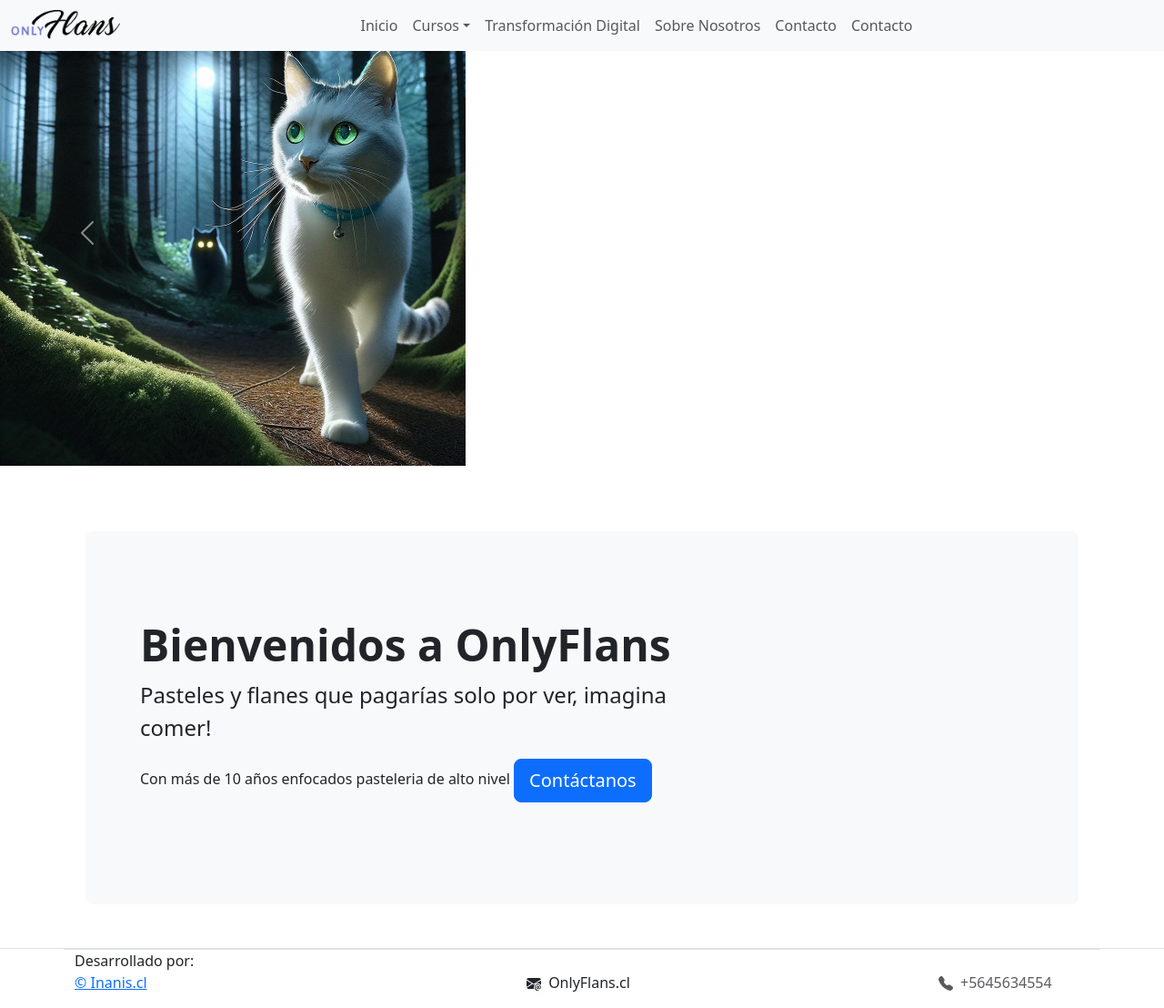
After one commit to ValeriaPFR/Dev_OnlyFlans, a Django app: page / in a window 1280 px wide. The commit adds this page. Shown: the whole page at 91% size. Run offline with Django 5.2, Linux system fonts and the light colour scheme.

Commit message:
base de trabajo

```diff
--- a/onlyflans/settings.py
+++ b/onlyflans/settings.py
@@ -124,6 +124,7 @@ STATIC_ROOT = 'static/'
 
 STATICFILES_DIRS = [
     os.path.join(BASE_DIR, 'onlyflans\static'),
+
 ]
 
 
--- a/onlyflans/urls.py
+++ b/onlyflans/urls.py
@@ -18,10 +18,11 @@ from django.contrib import admin
 from django.conf import settings
 from django.urls import path
 from django.conf.urls.static import static
-from web.views import indice, acerca, bienvenido
+from web.views import indice, acerca, bienvenido, home
 
 urlpatterns = [
     path("admin/", admin.site.urls),
+    path("", home, name="home"),
     path('indice', indice, name='indice'),
     path('acerca/', acerca, name='acerca'),
     path('bienvenido/', acerca, name='bienvenido'),
--- a/web/templates/about.html
+++ b/web/templates/about.html
@@ -14,6 +14,7 @@
 
         <section>
             <img src="{% static 'img/logo-onlyflans.png' %}" alt="Logo" width="100">
+            <img src="{% static 'gato.png' %}" alt="gato" width="100">
 
         <script src="https://cdn.jsdelivr.net/npm/bootstrap@5.3.2/dist/js/bootstrap.bundle.min.js"
         integrity="sha384-C6RzsynM9kWDrMNeT87bh95OGNyZPhcTNXj1NW7RuBCsyN/o0jlpcV8Qyq46cDfL" crossorigin="anonymous"></script>
--- a/web/templates/base.html
+++ b/web/templates/base.html
@@ -8,8 +8,16 @@
         <link href="https://cdn.jsdelivr.net/npm/bootstrap@5.3.3/dist/css/bootstrap.min.css" rel="stylesheet" integrity="sha384-QWTKZyjpPEjISv5WaRU9OFeRpok6YctnYmDr5pNlyT2bRjXh0JMhjY6hW+ALEwIH" crossorigin="anonymous">
     </head>
     <body>
-        <section>
-            <img src="{% static 'web\static\img\logo-onlyflans.png' %}" alt="Logo" width="100" height="100">
+        <title>No hay Flan como Only Flans</title>
+
+        {% comment %} <link href="{% static 'images/favicon.ico' %}" rel="shortcut icon" type="image/x-icon"> {% endcomment %}
+        {% include 'navbar.html' %}
+
+        {%block content%}
+        {% endblock %}
+
+        {% include 'footer.html' %}
+
 
         <script src="https://cdn.jsdelivr.net/npm/bootstrap@5.3.2/dist/js/bootstrap.bundle.min.js"
         integrity="sha384-C6RzsynM9kWDrMNeT87bh95OGNyZPhcTNXj1NW7RuBCsyN/o0jlpcV8Qyq46cDfL" crossorigin="anonymous"></script>
--- /dev/null
+++ b/web/templates/footer.html
@@ -0,0 +1,35 @@
+
+
+<!-- ========================= FOOTER ========================= -->
+<footer class="section-footer border-top">
+
+	<div class="container">
+		<section class="footer-bottom border-top row">
+			<div class="col-md-2">
+				Desarrollado por:
+				<p class="text-muted">
+
+					<a href="https://www.inanis.cl" target="_blank"> &copy; Inanis.cl</a>
+				</p>
+			</div>
+			<div class="col-md-8 text-md-center">
+				<br>
+
+				<svg xmlns="http://www.w3.org/2000/svg" width="16" height="16" fill="currentColor" class="bi bi-envelope-at-fill" viewBox="0 0 16 16">
+					<path d="M2 2A2 2 0 0 0 .05 3.555L8 8.414l7.95-4.859A2 2 0 0 0 14 2H2Zm-2 9.8V4.698l5.803 3.546L0 11.801Zm6.761-2.97-6.57 4.026A2 2 0 0 0 2 14h6.256A4.493 4.493 0 0 1 8 12.5a4.49 4.49 0 0 1 1.606-3.446l-.367-.225L8 9.586l-1.239-.757ZM16 9.671V4.697l-5.803 3.546.338.208A4.482 4.482 0 0 1 12.5 8c1.414 0 2.675.652 3.5 1.671Z"/>
+					<path d="M15.834 12.244c0 1.168-.577 2.025-1.587 2.025-.503 0-1.002-.228-1.12-.648h-.043c-.118.416-.543.643-1.015.643-.77 0-1.259-.542-1.259-1.434v-.529c0-.844.481-1.4 1.26-1.4.585 0 .87.333.953.63h.03v-.568h.905v2.19c0 .272.18.42.411.42.315 0 .639-.415.639-1.39v-.118c0-1.277-.95-2.326-2.484-2.326h-.04c-1.582 0-2.64 1.067-2.64 2.724v.157c0 1.867 1.237 2.654 2.57 2.654h.045c.507 0 .935-.07 1.18-.18v.731c-.219.1-.643.175-1.237.175h-.044C10.438 16 9 14.82 9 12.646v-.214C9 10.36 10.421 9 12.485 9h.035c2.12 0 3.314 1.43 3.314 3.034v.21Zm-4.04.21v.227c0 .586.227.8.581.8.31 0 .564-.17.564-.743v-.367c0-.516-.275-.708-.572-.708-.346 0-.573.245-.573.791Z"/>
+				</svg><span  class="px-2">OnlyFlans.cl</span>
+
+
+			</div>
+			<div class="col-md-2 text-md-right text-muted">
+				<br>
+
+				<svg xmlns="http://www.w3.org/2000/svg" width="16" height="16" fill="currentColor" class="bi bi-telephone-fill" viewBox="0 0 16 16">
+					<path fill-rule="evenodd" d="M1.885.511a1.745 1.745 0 0 1 2.61.163L6.29 2.98c.329.423.445.974.315 1.494l-.547 2.19a.678.678 0 0 0 .178.643l2.457 2.457a.678.678 0 0 0 .644.178l2.189-.547a1.745 1.745 0 0 1 1.494.315l2.306 1.794c.829.645.905 1.87.163 2.611l-1.034 1.034c-.74.74-1.846 1.065-2.877.702a18.634 18.634 0 0 1-7.01-4.42 18.634 18.634 0 0 1-4.42-7.009c-.362-1.03-.037-2.137.703-2.877L1.885.511z"/>
+				</svg><span  class="px-2">+5645634554</span>
+			</div>
+		</section>
+	</div><!-- //container -->
+</footer>
+<!-- ========================= FOOTER END // ========================= -->
--- /dev/null
+++ b/web/templates/home.html
@@ -0,0 +1,90 @@
+{% extends 'base.html' %}
+{% load static %}
+
+{% block content %}
+<!-- ========================= SECTION MAIN ========================= -->
+<section id="inicio" class="section-name padding-y-sm">
+  <div id="carouselExample" class="carousel slide">
+    <div class="carousel-inner">
+      <div class="carousel-item active">
+        <img src="{% static 'img/blue.png' %}" class="img-fluid" alt="blue-gato" style="width: 40%; height: auto;">
+      </div>
+      <div class="carousel-item">
+        <img src="{% static 'img/blue.png' %}" class="img-fluid" alt="blue-gato" style="width: 40%; height: auto;">
+      </div>
+      <div class="carousel-item">
+        <img src="{% static 'img/blue.png' %}" class="img-fluid" alt="blue-gato" style="width: 40%; height: auto;">
+      </div>
+    </div>
+    <button class="carousel-control-prev" type="button" data-bs-target="#carouselExample" data-bs-slide="prev">
+      <span class="carousel-control-prev-icon" aria-hidden="true"></span>
+      <span class="visually-hidden">Previous</span>
+    </button>
+    <button class="carousel-control-next" type="button" data-bs-target="#carouselExample" data-bs-slide="next">
+      <span class="carousel-control-next-icon" aria-hidden="true"></span>
+      <span class="visually-hidden">Next</span>
+    </button>
+  </div>
+
+
+
+<section class="section-name padding-y-sm">
+    <div class="container">
+
+        <header class="section-heading">
+
+        </header><!-- sect-heading -->
+        <div class="container py-4">
+
+            <br>
+            <br>
+            <div class="p-5 mb-4 bg-light rounded-3">
+                <div class="container-fluid py-5">
+                    <h1 class="display-5 fw-bold">Bienvenidos a OnlyFlans</h1>
+                    <p class="col-md-8 fs-4">Pasteles y flanes que pagarías solo por ver, imagina comer!</p>
+                    <p>Con más de 10 años enfocados pasteleria de alto nivel</b>
+                    <a class="btn btn-primary btn-lg" href="#" type="button">Contáctanos</a>
+                </div>
+            </div>
+
+        </div> <!-- row.// -->
+
+    </div><!-- container // -->
+</section>
+{% endblock %}
+{% comment %} <!-- ========================= Cursos  Tecnologia ========================= -->
+<div id="cursos_tecnologia" class="container">
+  <br><br>
+  <h2 class="text-center mt-5">Cursos de Tecnología</h2>
+  <br>
+  <div class="row">
+    {% for curso in get_cursos %}
+      {% if curso.categorias.slug == 'tecnologia' %}
+        <div class="col-md-4 mb-4">
+          <div class="card">
+            <a href="{% url 'detalle_curso' curso.slug %}">
+              <img src="{{ curso.photo.url }}" class="card-img-top" alt="{{ curso.nombre }}">
+            </a>
+            <div class="card-body">
+              <h5 class="card-title">
+                <a href="{% url 'detalle_curso' curso.slug %}">{{ curso.nombre }}</a>
+              </h5>
+              <p class="card-text">{{ curso.descripcion }}</p>
+            </div>
+            <ul class="list-group list-group-flush">
+              <li class="list-group-item"><strong>Modalidad:</strong> {{ curso.get_modalidad_display }}</li>
+              <li class="list-group-item"><strong>Duración:</strong> {{ curso.duracion }}</li>
+              <li class="list-group-item"><strong>Descripción:</strong> {{ curso.descripcion_breve }}</li>
+            </ul>
+            <div class="card-body">
+              {% for tag in curso.tags.all %}
+                <a href="{% url 'cursos_por_tag' tag=tag %}">
+                  <button type="button" class="btn btn-warning">{{ tag }}</button>
+                </a>
+              {% endfor %}
+            </div>
+          </div>
+        </div>
+      {% endif %}
+    {% endfor %}
+  </div> {% endcomment %}
--- /dev/null
+++ b/web/templates/navbar.html
@@ -0,0 +1,41 @@
+{% load static %}
+<nav class="navbar navbar-expand-lg bg-body-tertiary fixed-top">
+  <div class="container-fluid">
+    <a href="{% url 'home' %}">
+      <img src="{% static 'img\logo-onlyflans.png' %}" alt="logo onlyflans" width="120">
+    </a>
+
+    <button class="navbar-toggler" type="button" data-bs-toggle="collapse" data-bs-target="#navbarNavDropdown" aria-controls="navbarNavDropdown" aria-expanded="false" aria-label="Toggle navigation">
+      <span class="navbar-toggler-icon"></span>
+    </button>
+
+    <div class="collapse navbar-collapse" id="navbarNavDropdown">
+      <ul class="navbar-nav mx-auto">
+        <li class="nav-item">
+          <a class="nav-link" aria-current="page" href="{%url 'home'%}">Inicio</a>
+        </li>
+        <li class="nav-item dropdown">
+          <a class="nav-link dropdown-toggle" href="" role="button" data-bs-toggle="dropdown" aria-expanded="false">Cursos</a>
+          <ul class="dropdown-menu">
+            <li><a class="dropdown-item" href="{%url 'home'%}#productos">Pasteles</a></li>
+            <li><a class="dropdown-item" href="{%url 'home'%}#nosotros">Nosotros</a></li>
+            <li><a class="dropdown-item" href="{%url 'home'%}#contacto">Contacto</a></li>
+            <li><a class="dropdown-item" href="{%url 'home'%}#certificaciones">Certificaciones</a></li>
+          </ul>
+        </li>
+        <li class="nav-item">
+          <a class="nav-link" href="#">Transformación Digital</a>
+        </li>
+        <li class="nav-item">
+          <a class="nav-link" href="#">Sobre Nosotros</a>
+        </li>
+        <li class="nav-item">
+          <a class="nav-link" href="#">Contacto</a>
+        </li>
+        <li class="nav-item">
+          <a class="nav-link" href="#">Contacto</a>
+        </li>
+      </ul>
+    </div>
+  </div>
+</nav>
--- a/web/views.py
+++ b/web/views.py
@@ -1,6 +1,9 @@
 from django.shortcuts import render
 
 # Create your views here.
+
+def home(request):
+    return render(request, 'home.html', {})
 
 def indice(request):
     return render(request, 'index.html', {}) #
```
Also changed, not shown: onlyflans/static/img/blue.png (added), onlyflans/static/img/kichi.jpg (added), onlyflans/static/img/martin.png (added), onlyflans/static/img/zeppelin.webp (added).
